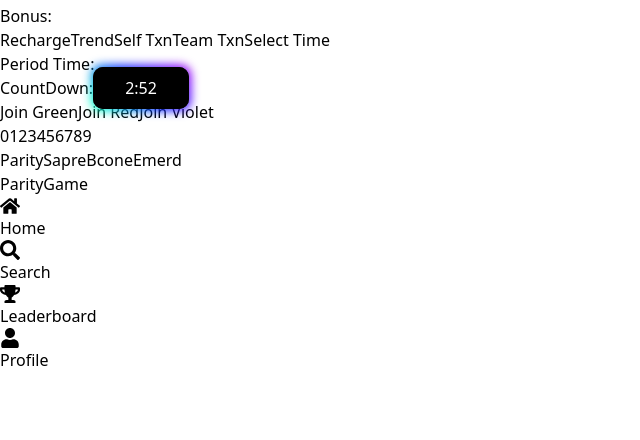
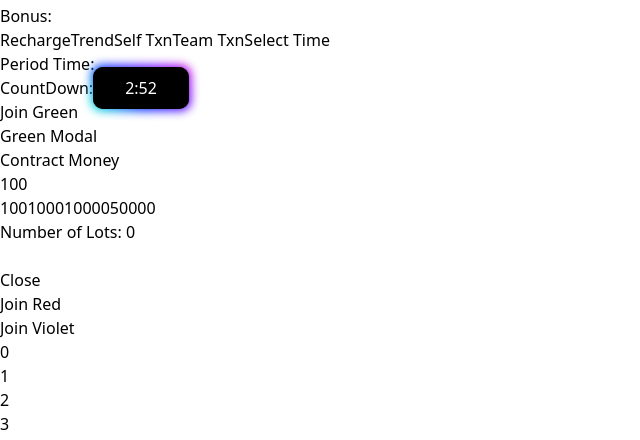
Before and after one commit to prayaggheeson/colorwin-clone, a React (Vite) app: page /leaderboard in a window 1280 px wide. Both pictures are taken after a click on the button "Join Green". Shown: the part 360-800 px from the top of the page, without its empty margins (0-640 px from the left). Built offline with nearby package versions, Linux system fonts and the light colour scheme.

Commit message:
added popup in leaderBoard pg & added recharge pg

```diff
--- a/src/App.jsx
+++ b/src/App.jsx
@@ -7,6 +7,7 @@ import LeaderBoard from "./pages/LeaderBoard";
 import Profile from "./pages/Profile";
 import Search from "./pages/Search";
 import Layout from "./Layout";
+import Recharge from "./pages/Recharge";
 
 function App() {
   return (
@@ -21,6 +22,7 @@ function App() {
           <Route path="/profile/" element={<Profile />} />
           <Route path="/profile/:id" element={<Profile />} />
           <Route path="/search" element={<Search />} />
+          <Route path="/recharge" element={<Recharge />} />
         </Route>
 
         <Route path="/login" element={<Login />} />
--- a/src/components/ProductCard.jsx
+++ b/src/components/ProductCard.jsx
@@ -80,9 +80,9 @@ useEffect(() => {
 }, [hasFetchedData]);
 
   return (
-    <div className="flex flex-wrap justify-center">
+    <div className="grid grid-cols-2 justify-center">
       {productData.map((product) => (
-        <div key={product.id} className="max-w-xl m-4 overflow-hidden shadow-lg rounded-lg md:w-1/3 sm:w-1/2">
+        <div key={product.id} className="max-w-xl m-4 overflow-hidden shadow-lg rounded-lg ">
           <img className="w-full h-60 object-cover" src={product.image} alt={product.title} />
 
           <div className="p-4">
--- a/src/pages/Home.jsx
+++ b/src/pages/Home.jsx
@@ -5,7 +5,9 @@ const Home = () => {
     <div className="mx-6">
 
       <h1 className="my-6 text-3xl text-center font-bold ">Welcome !!</h1>
-      <ProductCard />
+      <div className="flex items-center justify-center p-4">
+        <ProductCard/>
+      </div>
     </div>
   );
 };
--- a/src/pages/LeaderBoard.jsx
+++ b/src/pages/LeaderBoard.jsx
@@ -1,10 +1,137 @@
 import SelectGame from "../components/SelectGame";
-import CountdownTimer from "../components/CountdownTimer"
+import CountdownTimer from "../components/CountdownTimer";
+import { Link } from "react-router-dom";
+import { useState } from "react";
+
+const JoinButton = ({ color, buttonText, modalContent }) => {
+  const [showModal, setShowModal] = useState(false);
+  const [numberLot, setNumberLot] = useState(0);
+
+  const openModal = () => {
+    setShowModal(true);
+  };
+
+  const closeModal = () => {
+    setShowModal(false);
+  };
+
+  const [amount, setAmount] = useState(100);
+
+  const handleButtonClick = (value) => {
+    setAmount(value);
+  };
+
+  const handleDecrease = () => {
+    setNumberLot((prevNumber) => Math.max(prevNumber - 1, 0));
+  };
+
+  const handleIncrease = () => {
+    setNumberLot((prevNumber) => Math.min(prevNumber + 1, 10));
+  };
+
+  return (
+    <div>
+      <button
+        className={`bg-${color}-500 hover:shadow-xl hover:shadow-${color}-900 transition-all duration-300 hover:bg-${color}-600 text-white px-6 md:px-20 py-3 md:py-3 rounded w-full`}
+        onClick={openModal}
+      >
+        {buttonText}
+      </button>
+
+      {showModal && (
+        <div className="fixed inset-0 z-50 overflow-auto bg-black bg-opacity-50 flex items-center justify-center">
+          <div className="bg-white p-8 rounded-lg text-black w-full max-w-md">
+            {modalContent}
+
+            <div className="mb-4">
+              <label className="block mt-4 text-xl font-semibold ">
+                Contract Money
+              </label>
+            </div>
+            <input
+              type="text"
+              placeholder="Enter Amount"
+              value={amount}
+              onChange={(e) => setAmount(e.target.value)}
+              className="mb-4 p-2 w-full rounded-md border border-gray-300 focus:outline-none focus:ring focus:border-blue-500"
+            />
+            <div className="grid grid-cols-2 md:grid-cols-4 gap-4">
+              {[100, 1000, 10000, 50000].map((value) => (
+                <button
+                  key={value}
+                  type="button"
+                  onClick={() => handleButtonClick(value)}
+                  className="bg-blue-500 text-white p-2 rounded-md hover:bg-blue-600 cursor-pointer focus:outline-none focus:ring focus:border-blue-500"
+                >
+                  {value}
+                </button>
+              ))}
+            </div>
+
+            <div className="flex items-center mt-4">
+              <h3 className="mr-4 text-xl font-semibold">
+                Number of Lots: {numberLot}
+              </h3>
+              <div className="flex items-center space-x-2">
+                <button
+                  onClick={handleDecrease}
+                  className="bg-red-500 text-white p-2 rounded-md hover:bg-red-600 cursor-pointer focus:outline-none focus:ring focus:border-red-500"
+                  disabled={numberLot === 0}
+                >
+                  <svg
+                    xmlns="http://www.w3.org/2000/svg"
+                    fill="none"
+                    viewBox="0 0 24 24"
+                    stroke="currentColor"
+                    className="h-6 w-6"
+                  >
+                    <path
+                      strokeLinecap="round"
+                      strokeLinejoin="round"
+                      strokeWidth={2}
+                      d="M20 12H4"
+                    />
+                  </svg>
+                </button>
+                <button
+                  onClick={handleIncrease}
+                  className="bg-green-500 text-white p-2 rounded-md hover:bg-green-600 cursor-pointer focus:outline-none focus:ring focus:border-green-500"
+                  disabled={numberLot === 10}
+                >
+                  <svg
+                    xmlns="http://www.w3.org/2000/svg"
+                    fill="none"
+                    viewBox="0 0 24 24"
+                    stroke="currentColor"
+                    className="h-6 w-6"
+                  >
+                    <path
+                      strokeLinecap="round"
+                      strokeLinejoin="round"
+                      strokeWidth={2}
+                      d="M12 6v6m0 0v6m0-6h6m-6 0H6"
+                    />
+                  </svg>
+                </button>
+              </div>
+            </div>
+            <button
+              className="bg-gray-500 hover:bg-gray-600 text-white px-4 py-2 rounded mt-4"
+              onClick={closeModal}
+            >
+              Close
+            </button>
+          </div>
+        </div>
+      )}
+    </div>
+  );
+};
+
 const LeaderBoard = () => {
   const bonusBalance = localStorage.getItem("bonusBalance");
   const walletbalance = localStorage.getItem("walletbalance");
   const periodTime = localStorage.getItem("periodTime");
-
 
   return (
     <>
@@ -13,72 +140,65 @@ const LeaderBoard = () => {
           Wallet Balance: {walletbalance}
         </h1>
         <h3 className="text-xl md:text-3xl mb-6">Bonus: {bonusBalance}</h3>
-        <div className="flex flex-wrap justify-center gap-10 space-y-2 md:space-y-0 md:space-x-2">
-          <button className="bg-blue-500 hover:bg-blue-600 hover:shadow-xl hover:shadow-blue-900 transition-all duration-700 text-white px-20 py-3 rounded">
+        <div className="grid grid-cols-2 md:grid-flow-col justify-center gap-3 md:gap-10 ">
+          <Link
+            to="/recharge"
+            className="bg-blue-500 hover:bg-blue-600 hover:shadow-xl hover:shadow-blue-900 transition-all duration-700 text-white px-8 md:px-20 py-3 rounded"
+          >
             Recharge
-          </button>
-          <button className="bg-blue-500 hover:bg-blue-600 hover:shadow-xl hover:shadow-blue-900 transition-all duration-700 text-white px-20 py-3 rounded">
+          </Link>
+          <button className="bg-blue-500 hover:bg-blue-600 hover:shadow-xl hover:shadow-blue-900 transition-all duration-700 text-white px-8 md:px-20 py-3 rounded">
             Trend
           </button>
-          <button className="bg-blue-500 hover:bg-blue-600 hover:shadow-xl hover:shadow-blue-900 transition-all duration-700 text-white px-20 py-3 rounded">
+          <button className="bg-blue-500 hover:bg-blue-600 hover:shadow-xl hover:shadow-blue-900 transition-all duration-700 text-white px-8 md:px-20 py-3 rounded">
             Self Txn
           </button>
-          <button className="bg-blue-500 hover:bg-blue-600 hover:shadow-xl hover:shadow-blue-900 transition-all duration-700 text-white px-20 py-3 rounded">
+          <button className="bg-blue-500 hover:bg-blue-600 hover:shadow-xl hover:shadow-blue-900 transition-all duration-700 text-white px-8 md:px-20 py-3 rounded">
             Team Txn
           </button>
-          <button className="bg-blue-500 hover:bg-blue-600 hover:shadow-xl hover:shadow-blue-900 transition-all duration-700 text-white px-20 py-3 rounded">
+          <button className="bg-blue-500 hover:bg-blue-600 hover:shadow-xl hover:shadow-blue-900 transition-all duration-700 text-white px-8 md:px-20 py-3 rounded">
             Select Time
           </button>
         </div>
       </div>
+
       {/* numberbuttons */}
       <div className="bg-slate-200 p-8 text-black">
         <h3 className="text-xl md:text-3xl mb-4">Period Time: {periodTime}</h3>
-        <h3 className="text-xl md:text-3xl mb-4">CountDown:<CountdownTimer/> </h3>
-        <div className="bg-white rounded-lg p-4 mb-4 space-y-2 md:space-y-0 md:flex md:justify-around">
-          <button className="bg-green-500 hover:shadow-xl hover:shadow-green-900 transition-all duration-300 hover:bg-green-600 text-white px-6 md:px-20 py-3 md:py-3 rounded w-full md:w-auto mb-2 md:mb-0">
-            Join Green
-          </button>
-          <button className="bg-red-500 hover:shadow-xl hover:shadow-red-900 transition-all duration-300 hover:bg-red-600 text-white px-6 md:px-20 py-3 md:py-3 rounded w-full md:w-auto mb-2 md:mb-0">
-            Join Red
-          </button>
-          <button className="bg-violet-500 hover:shadow-xl hover:shadow-violet-900 transition-all duration-300 hover:bg-violet-600 text-white px-6 md:px-20 py-3 md:py-3 rounded w-full md:w-auto">
-            Join Violet
-          </button>
+        <h3 className="text-xl md:text-3xl mb-4">
+          CountDown:
+          <CountdownTimer />
+        </h3>
+        <div className="bg-white rounded-lg p-4 mb-4 grid grid-flow-col gap-2 md:gap-6 md:grid-flow-row md:grid-cols-3">
+          <JoinButton
+            color="green"
+            buttonText="Join Green"
+            modalContent={<p>Green Modal </p>}
+          />
+          <JoinButton
+            color="red"
+            buttonText="Join Red"
+            modalContent={<p>Red Modal </p>}
+          />
+          <JoinButton
+            color="violet"
+            buttonText="Join Violet"
+            modalContent={<p>Violet Modal </p>}
+          />
         </div>
 
         {/* numberbuttons */}
-        <div className="grid md:mt-16 grid-cols-1 sm:grid-cols-2 md:grid-cols-5 gap-4">
-          <button className="bg-gradient-to-bl from-violet-500 to-red-500  hover:shadow-xl hover:shadow-violet-900 transition-all duration-300 text-white px-6 py-3 rounded">
-            0
-          </button>
-          <button className="bg-green-500 text-white  hover:shadow-xl hover:shadow-green-900 transition-all duration-300 px-6 py-3 rounded">
-            1
-          </button>
-          <button className="bg-red-500  hover:shadow-xl hover:shadow-red-900 transition-all duration-300 text-white px-6 py-3 rounded">
-            2
-          </button>
-          <button className="bg-green-500  hover:shadow-xl hover:shadow-green-900 transition-all duration-300 text-white px-6 py-3 rounded">
-            3
-          </button>
-          <button className="bg-red-500 hover:shadow-xl hover:shadow-red-900 transition-all duration-300 text-white px-6 py-3 rounded">
-            4
-          </button>
-          <button className="bg-gradient-to-bl from-violet-500 to-green-500 hover:shadow-xl hover:shadow-violet-900 transition-all duration-300 text-white px-6 py-3 rounded">
-            5
-          </button>
-          <button className="bg-red-500 hover:shadow-xl hover:shadow-red-900 transition-all duration-300 text-white px-6 py-3 rounded">
-            6
-          </button>
-          <button className="bg-green-500  hover:shadow-xl hover:shadow-green-900 transition-all duration-300 text-white px-6 py-3 rounded">
-            7
-          </button>
-          <button className="bg-red-500 hover:shadow-xl hover:shadow-red-900 transition-all duration-300 text-white px-6 py-3 rounded">
-            8
-          </button>
-          <button className="bg-green-500  hover:shadow-xl hover:shadow-green-900 transition-all duration-300 text-white px-6 py-3 rounded">
-            9
-          </button>
+        <div className="grid md:mt-16 grid-cols-5 item-center justify-center md:grid-cols-5 gap-4">
+          <JoinButton color="violet" buttonText="0" modalContent={<p>0</p>} />
+          <JoinButton color="green" buttonText="1" modalContent={<p>1</p>} />
+          <JoinButton color="red" buttonText="2" modalContent={<p>2</p>} />
+          <JoinButton color="green" buttonText="3" modalContent={<p>3</p>} />
+          <JoinButton color="red" buttonText="4" modalContent={<p>4</p>} />
+          <JoinButton color="violet" buttonText="5" modalContent={<p>5</p>} />
+          <JoinButton color="red" buttonText="6" modalContent={<p>6</p>} />
+          <JoinButton color="green" buttonText="7" modalContent={<p>7</p>} />
+          <JoinButton color="red" buttonText="8" modalContent={<p>8</p>} />
+          <JoinButton color="green" buttonText="9" modalContent={<p>9</p>} />
         </div>
       </div>
       {/* Games component */}
--- /dev/null
+++ b/src/pages/Recharge.jsx
@@ -0,0 +1,54 @@
+import { useState } from "react";
+
+const Recharge = () => {
+  const [balance, setBalance] = useState(localStorage.getItem("balance") || 0);
+  const [amount, setAmount] = useState(0);
+
+  const handleButtonClick = (value) => {
+    setAmount(value);
+  };
+
+  const handleRecharge = (e) => {
+    e.preventDefault();
+    const newBalance = parseFloat(balance) + parseFloat(amount);
+    setBalance(newBalance);
+    localStorage.setItem("balance", newBalance);
+    setAmount(0);
+  };
+
+  return (
+    <div className="min-h-screen flex flex-col items-center justify-center bg-gray-100">
+      <h1 className="text-4xl font-semibold mb-4">Balance: {balance}</h1>
+      <form
+        onSubmit={handleRecharge}
+        className="bg-blue-500 p-8 rounded-lg shadow-lg"
+      >
+        <input
+          type="text"
+          placeholder="Enter Amount"
+          value={amount}
+          onChange={(e) => setAmount(e.target.value)}
+          className="mb-4 p-2 w-full rounded-md"
+        />
+        <div className="grid grid-cols-2 md:grid-cols-4 gap-4 mb-4">
+          {[200, 500, 700, 1000, 2000, 5000, 10000, 50000].map((value) => (
+            <input
+              key={value}
+              type="button"
+              value={value}
+              onClick={() => handleButtonClick(value)}
+              className="bg-white text-blue-500 p-2 rounded-md hover:bg-blue-100 cursor-pointer"
+            />
+          ))}
+        </div>
+        <input
+          type="submit"
+          value="Recharge"
+          className="bg-green-500 text-white p-2 hover:shadow-lg hover:shadow-green-900 transition-all duration-700 shadow-lg w-full rounded-md hover:bg-green-600 cursor-pointer"
+        />
+      </form>
+    </div>
+  );
+};
+
+export default Recharge;
```
Also changed, not shown: src/components/SelectGame.jsx (+4 -4 lines).
